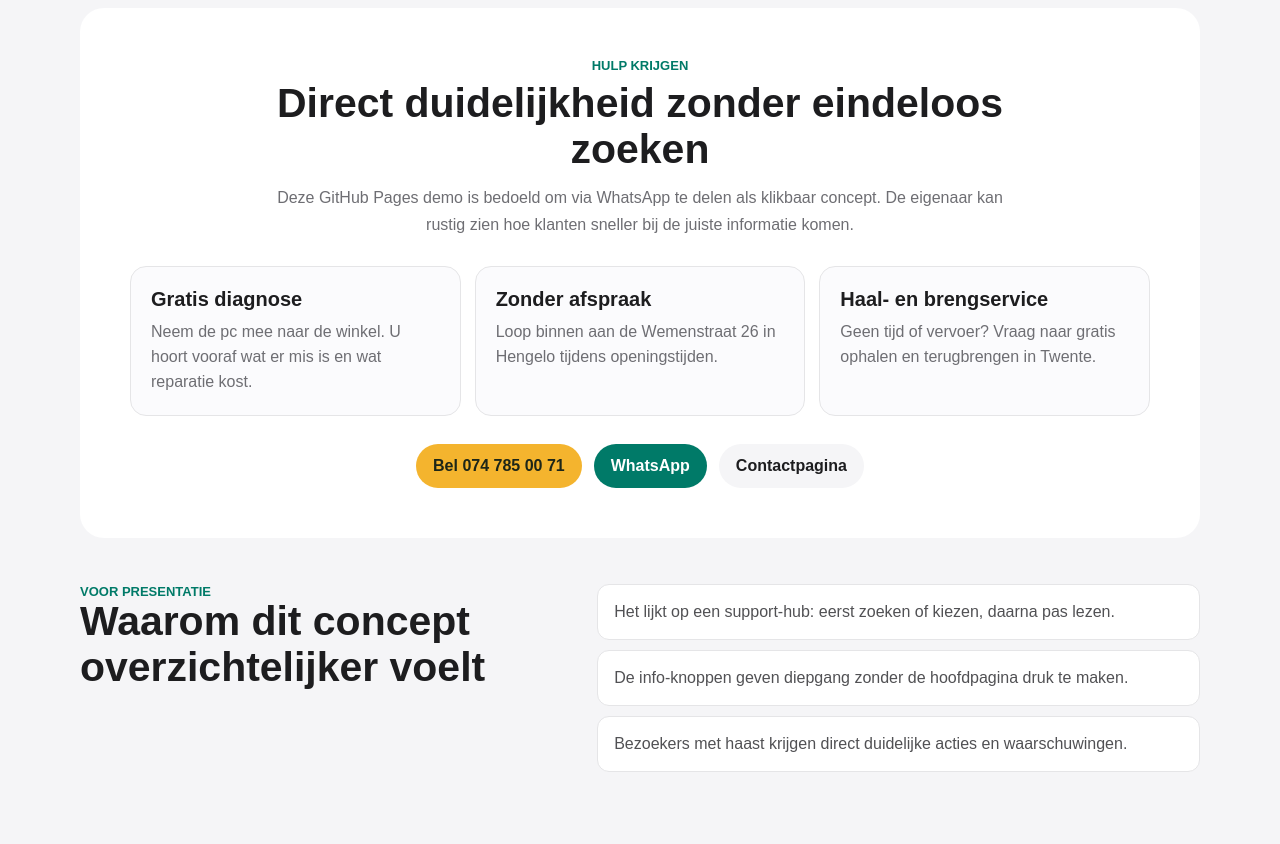
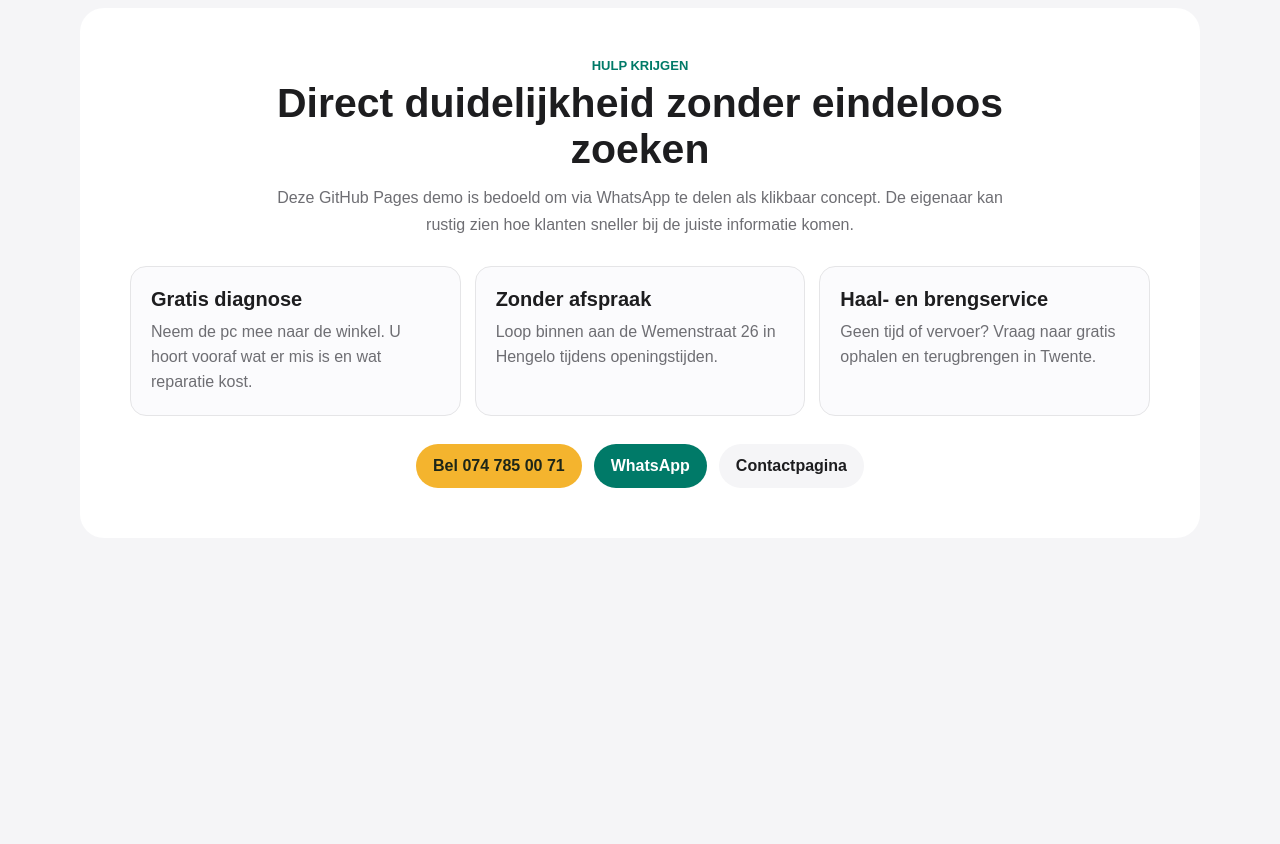
Before and after one commit to ELthedutch/pc-start-niet-op-concept, a plain HTML site: page docs/index.html in a window 1280 px wide. Shown: the part 4952-5796 px from the top of the page. After the commit the page ends 5490 px from the top, so only its background shows below. Drawn offline with Linux system fonts and the light colour scheme.

Commit message:
Remove presentation block and fix popular links

```diff
--- a/docs/index.html
+++ b/docs/index.html
@@ -72,8 +72,7 @@
       .topic-picker,
       .popular-band,
       .detail-stack,
-      .help-section,
-      .concept-section {
+      .help-section {
         width: min(1120px, calc(100% - 36px));
         margin: 0 auto;
       }
@@ -529,30 +528,6 @@
         margin-top: 28px;
       }
 
-      .concept-section {
-        display: grid;
-        grid-template-columns: 0.9fr 1.1fr;
-        gap: 24px;
-        padding: 46px 0 72px;
-      }
-
-      .concept-section ul {
-        display: grid;
-        gap: 10px;
-        margin: 0;
-        padding: 0;
-        list-style: none;
-      }
-
-      .concept-section li {
-        border: 1px solid var(--line);
-        border-radius: 12px;
-        background: #fff;
-        padding: 15px 16px;
-        color: #515154;
-        line-height: 1.5;
-      }
-
       .info-dialog {
         width: min(760px, calc(100% - 28px));
         max-height: min(760px, calc(100dvh - 28px));
@@ -658,7 +633,6 @@
         .support-nav,
         .popular-band,
         .detail-grid,
-        .concept-section,
         .dialog-columns {
           grid-template-columns: 1fr;
         }
@@ -764,12 +738,12 @@
           <h2>Snel naar veelvoorkomende situaties</h2>
         </div>
         <div class="popular-list">
-          <a href="#onderwerpen">Pc start niet op na stroomuitval</a>
-          <a href="#onderwerpen">Computer blijft hangen op Windows-logo</a>
-          <a href="#onderwerpen">Zwart scherm maar ventilatoren draaien</a>
-          <a href="#onderwerpen">Harde schijf tikt of klikt</a>
-          <a href="#onderwerpen">Pc piept bij opstarten</a>
-          <a href="#onderwerpen">Windows automatische reparatie blijft terugkomen</a>
+          <a href="#stroom">Pc start niet op na stroomuitval</a>
+          <a href="#windows">Computer blijft hangen op Windows-logo</a>
+          <a href="#beeld">Zwart scherm maar ventilatoren draaien</a>
+          <a href="#data">Harde schijf tikt of klikt</a>
+          <a href="#geluid">Pc piept bij opstarten</a>
+          <a href="#windows">Windows automatische reparatie blijft terugkomen</a>
         </div>
       </section>
 
@@ -804,18 +778,6 @@
           <a class="button button-secondary" href="https://wa.me/31683656077">WhatsApp</a>
           <a class="button button-muted" href="https://www.pcreparatietwente.nl/contact/">Contactpagina</a>
         </div>
-      </section>
-
-      <section class="concept-section">
-        <div>
-          <p class="label">Voor presentatie</p>
-          <h2>Waarom dit concept overzichtelijker voelt</h2>
-        </div>
-        <ul>
-          <li>Het lijkt op een support-hub: eerst zoeken of kiezen, daarna pas lezen.</li>
-          <li>De info-knoppen geven diepgang zonder de hoofdpagina druk te maken.</li>
-          <li>Bezoekers met haast krijgen direct duidelijke acties en waarschuwingen.</li>
-        </ul>
       </section>
     </main>
 
```
